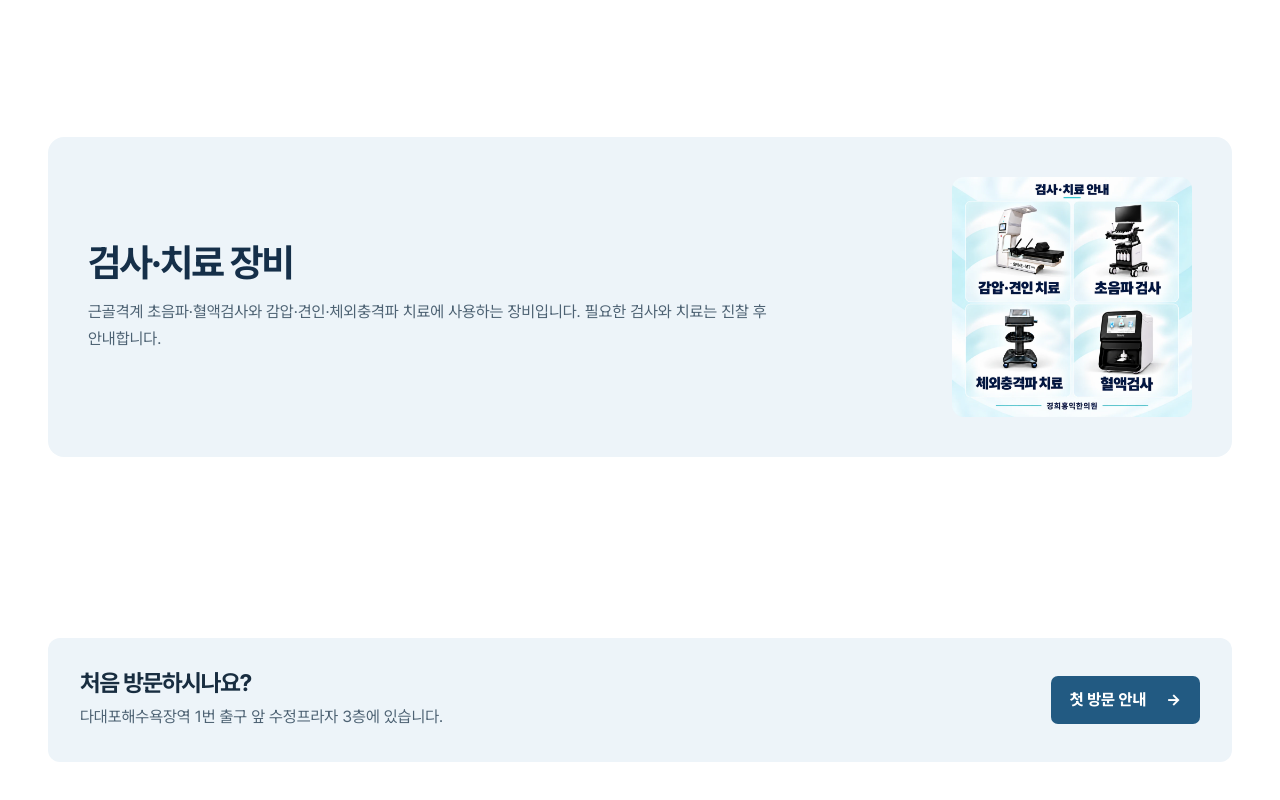
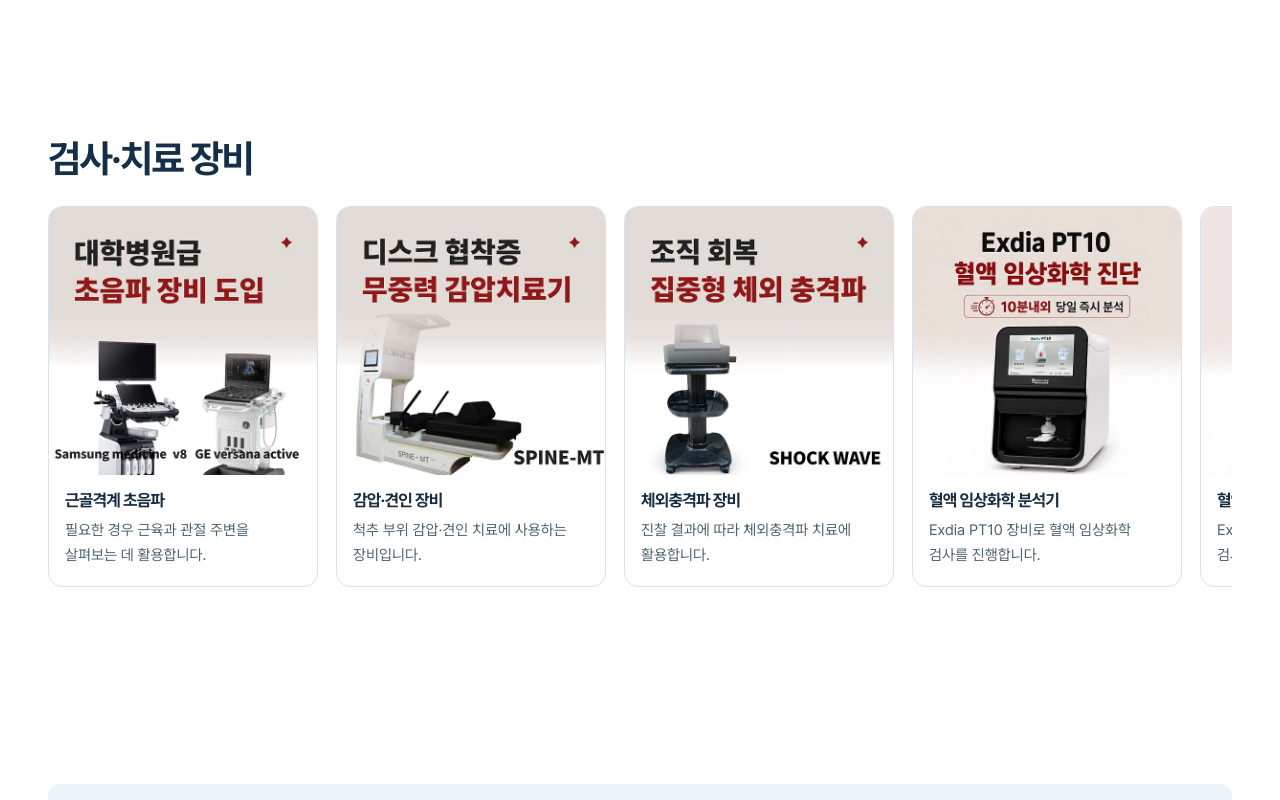
Before and after one commit to ssakarin/khhongik-website, a plain HTML site: page about.html in a window 1280 px wide. Shown: the part 740-1540 px from the top of the page. Drawn offline with Linux system fonts and the light colour scheme.

Commit message:
Add equipment gallery to about page

```diff
--- a/about.html
+++ b/about.html
@@ -61,12 +61,43 @@
     </section>
 
     <section class="container about-section" aria-labelledby="about-equipment-title">
-      <div class="about-equipment-card">
-        <div>
-          <h2 id="about-equipment-title">검사·치료 장비</h2>
-          <p>근골격계 초음파·혈액검사와 감압·견인·체외충격파 치료에 사용하는 장비입니다. 필요한 검사와 치료는 진찰 후 안내합니다.</p>
-        </div>
-        <img class="about-equipment-photo" src="assets/examinations.webp" width="900" height="900" loading="lazy" alt="초음파 검사, 혈액검사, 감압·견인, 체외충격파 장비">
+      <h2 id="about-equipment-title">검사·치료 장비</h2>
+      <div class="about-equipment-list" aria-label="검사·치료 장비 목록">
+        <article class="about-equipment-item">
+          <img src="assets/equipment-ultrasound.png" width="560" height="560" loading="lazy" alt="근골격계 초음파 장비">
+          <h3>근골격계 초음파</h3>
+          <p>필요한 경우 근육과 관절 주변을 살펴보는 데 활용합니다.</p>
+        </article>
+        <article class="about-equipment-item">
+          <img src="assets/equipment-decompression.png" width="560" height="560" loading="lazy" alt="SPINE-MT 감압 치료 장비">
+          <h3>감압·견인 장비</h3>
+          <p>척추 부위 감압·견인 치료에 사용하는 장비입니다.</p>
+        </article>
+        <article class="about-equipment-item">
+          <img src="assets/equipment-shockwave.png" width="560" height="560" loading="lazy" alt="체외충격파 장비">
+          <h3>체외충격파 장비</h3>
+          <p>진찰 결과에 따라 체외충격파 치료에 활용합니다.</p>
+        </article>
+        <article class="about-equipment-item">
+          <img src="assets/equipment-pt10.jpg" width="560" height="560" loading="lazy" alt="Exdia PT10 혈액 임상화학 분석기">
+          <h3>혈액 임상화학 분석기</h3>
+          <p>Exdia PT10 장비로 혈액 임상화학 검사를 진행합니다.</p>
+        </article>
+        <article class="about-equipment-item">
+          <img src="assets/equipment-trf-plus.jpg" width="560" height="560" loading="lazy" alt="Exdia TRF Plus 혈액 면역 분석기">
+          <h3>혈액 면역 분석기</h3>
+          <p>Exdia TRF Plus 장비로 혈액 면역 검사를 진행합니다.</p>
+        </article>
+        <article class="about-equipment-item">
+          <img src="assets/equipment-ibalance.png" width="560" height="560" loading="lazy" alt="iBALANCE 체형 분석기">
+          <h3>체형 분석기</h3>
+          <p>iBALANCE로 자세와 체형의 균형을 확인합니다.</p>
+        </article>
+        <article class="about-equipment-item">
+          <img src="assets/equipment-omnifit.png" width="560" height="560" loading="lazy" alt="OMNIFIT 뇌파 측정 장비">
+          <h3>OMNIFIT 측정 장비</h3>
+          <p>필요에 따라 뇌파와 스트레스 관련 지표를 측정합니다.</p>
+        </article>
       </div>
     </section>
 
--- a/styles.css
+++ b/styles.css
@@ -269,17 +269,32 @@ details[open] .expand-icon { transform: rotate(45deg); }
   font-weight: 650;
 }
 .about-care-links a:hover { background: var(--ice); }
-.about-equipment-card {
-  display: grid;
-  grid-template-columns: minmax(0, 1fr) minmax(160px, 240px);
-  align-items: center;
-  gap: clamp(20px, 4vw, 42px);
-  padding: clamp(20px, 4vw, 40px);
-  border-radius: 16px;
+.about-equipment-list {
+  display: flex;
+  gap: 18px;
+  margin-top: 24px;
+  padding: 2px 2px 16px;
+  overflow-x: auto;
+  scroll-snap-type: x mandatory;
+  scrollbar-width: thin;
+}
+.about-equipment-item {
+  flex: 0 0 clamp(220px, 25vw, 270px);
+  overflow: hidden;
+  border: 1px solid var(--line);
+  border-radius: 14px;
+  background: var(--white);
+  scroll-snap-align: start;
+}
+.about-equipment-item img {
+  display: block;
+  width: 100%;
+  aspect-ratio: 1;
+  object-fit: cover;
   background: var(--ice);
 }
-.about-equipment-card p { max-width: 680px; margin-top: 14px; }
-.about-equipment-photo { width: 100%; border-radius: 12px; }
+.about-equipment-item h3 { margin: 16px 16px 8px; font-size: 1.05rem; }
+.about-equipment-item p { margin: 0 16px 18px; color: var(--muted); font-size: .94rem; line-height: 1.65; }
 .about-visit {
   display: flex;
   flex-wrap: wrap;
@@ -295,8 +310,8 @@ details[open] .expand-icon { transform: rotate(45deg); }
 @media (max-width: 800px) {
   .about-greeting-layout, .about-story { grid-template-columns: 1fr; }
   .about-greeting-photo { max-width: 260px; margin-inline: auto; }
-  .about-equipment-card { grid-template-columns: 1fr; }
-  .about-equipment-photo { max-width: 240px; }
+  .about-equipment-list { gap: 12px; margin-top: 18px; }
+  .about-equipment-item { flex-basis: min(78vw, 270px); }
 }
 .equipment-photo { max-width: 480px; margin-bottom: 28px; border: 1px solid var(--line); border-radius: 12px; overflow: hidden; }
 
```
Also changed, not shown: assets/equipment-decompression.png (added), assets/equipment-ibalance.png (added), assets/equipment-omnifit.png (added), assets/equipment-pt10.jpg (added), assets/equipment-shockwave.png (added), assets/equipment-trf-plus.jpg (added), assets/equipment-ultrasound.png (added).
